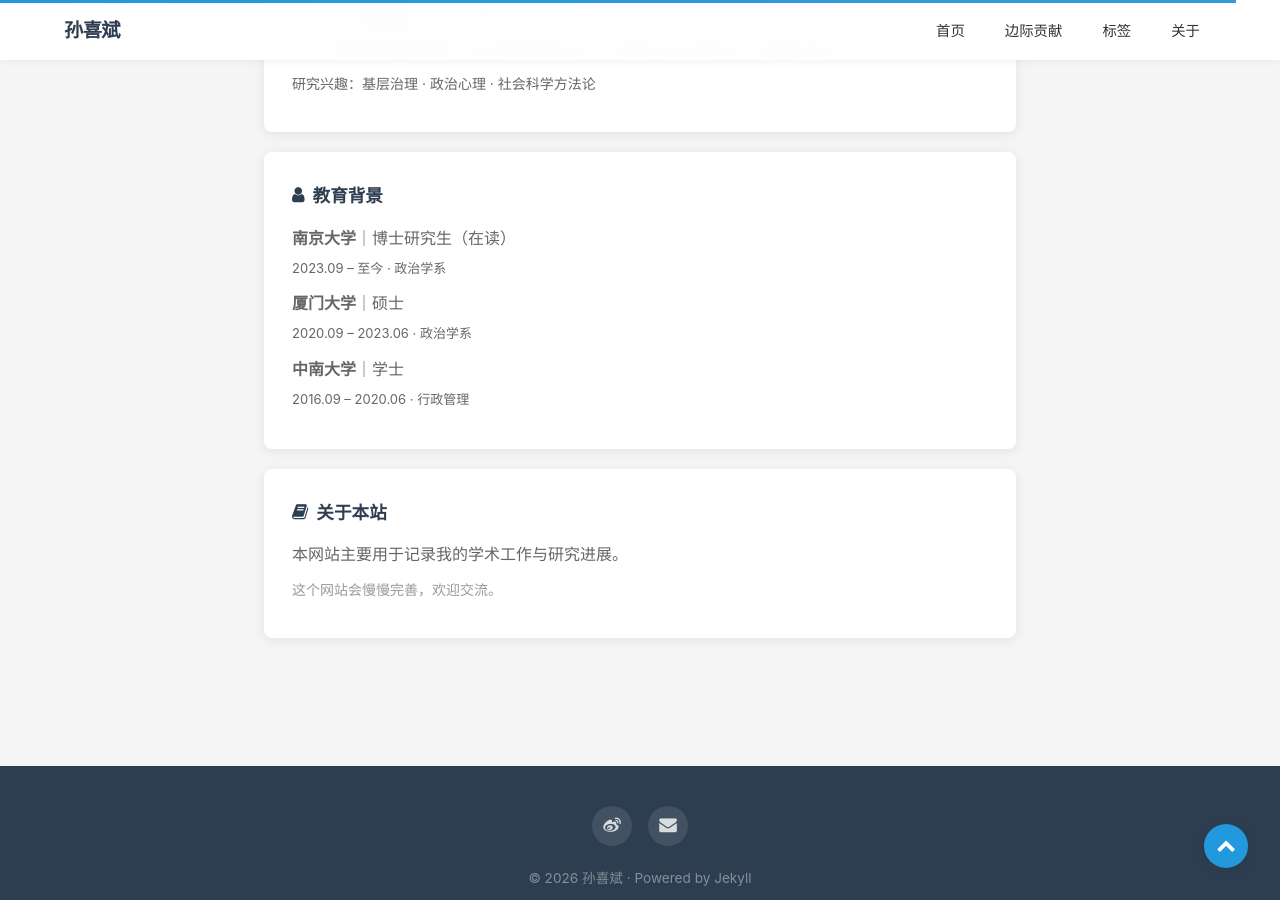
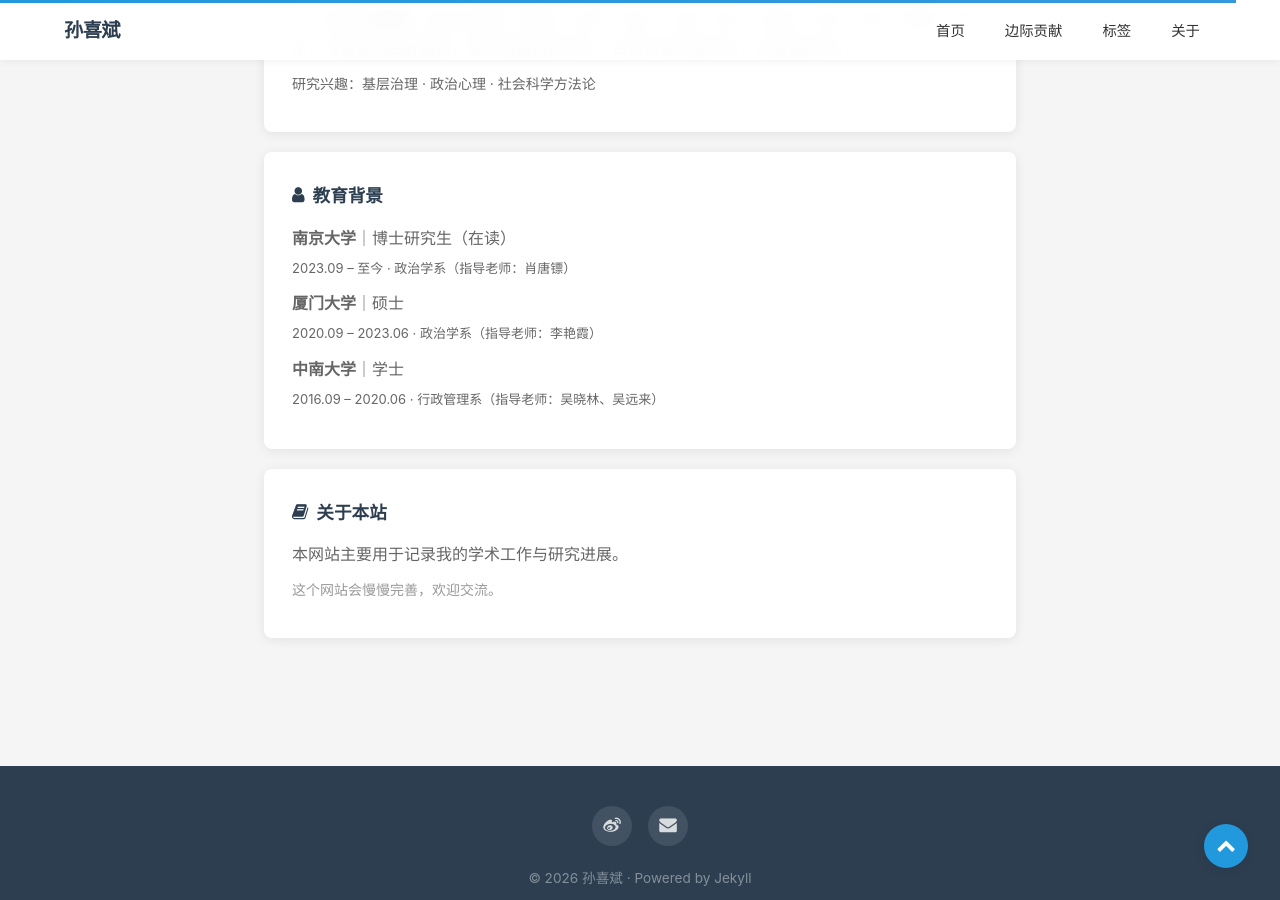
Before and after one commit to xibinsun/xibinsun.github.io, a Jekyll site: the page built from about.html, in a window 1280 px wide and 900 px high, scrolled down 873 px. Built offline with Jekyll 4.4.1, drawn with Linux system fonts in a browser that asks for light colours; nearby versions of some CDN libraries.

Commit message:
Update about.html

```diff
--- a/about.html
+++ b/about.html
@@ -37,17 +37,17 @@ hide-header-text: true
         <h3><i class="fa fa-user"></i> 教育背景</h3>
        <p>
         <strong>南京大学</strong>｜博士研究生（在读）<br>
-        <span style="color: var(--text-light); font-size: 13px;">2023.09 – 至今 · 政治学系</span>
+        <span style="color: var(--text-light); font-size: 13px;">2023.09 – 至今 · 政治学系（指导老师：肖唐镖）</span>
     </p>
 
     <p>
         <strong>厦门大学</strong>｜硕士<br>
-        <span style="color: var(--text-light); font-size: 13px;">2020.09 – 2023.06 · 政治学系</span>
+        <span style="color: var(--text-light); font-size: 13px;">2020.09 – 2023.06 · 政治学系（指导老师：李艳霞）</span>
     </p>
 
     <p>
         <strong>中南大学</strong>｜学士<br>
-        <span style="color: var(--text-light); font-size: 13px;">2016.09 – 2020.06 · 行政管理</span>
+        <span style="color: var(--text-light); font-size: 13px;">2016.09 – 2020.06 · 行政管理系（指导老师：吴晓林、吴远来）</span>
     </p>
     </div>
 
```
